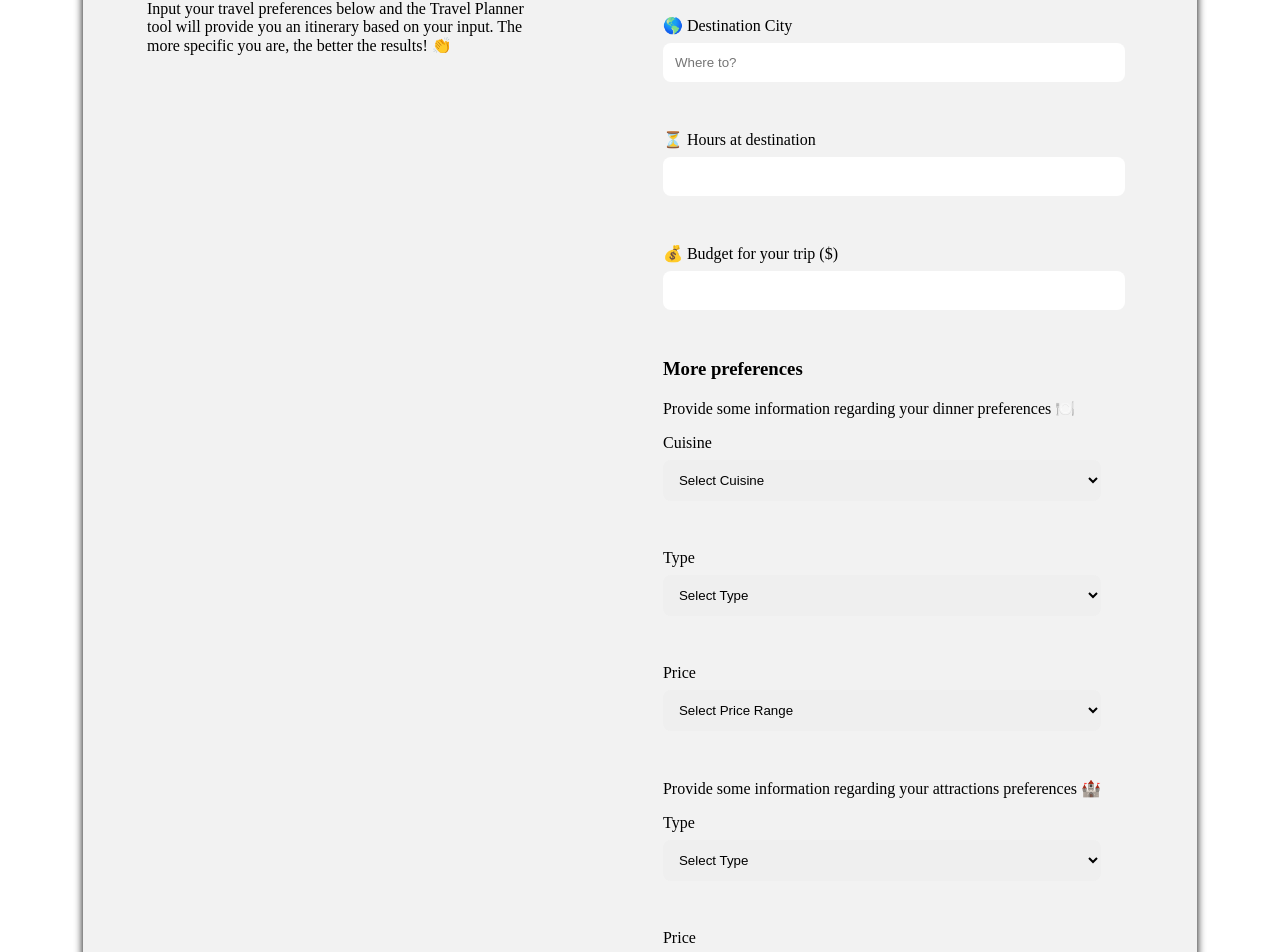
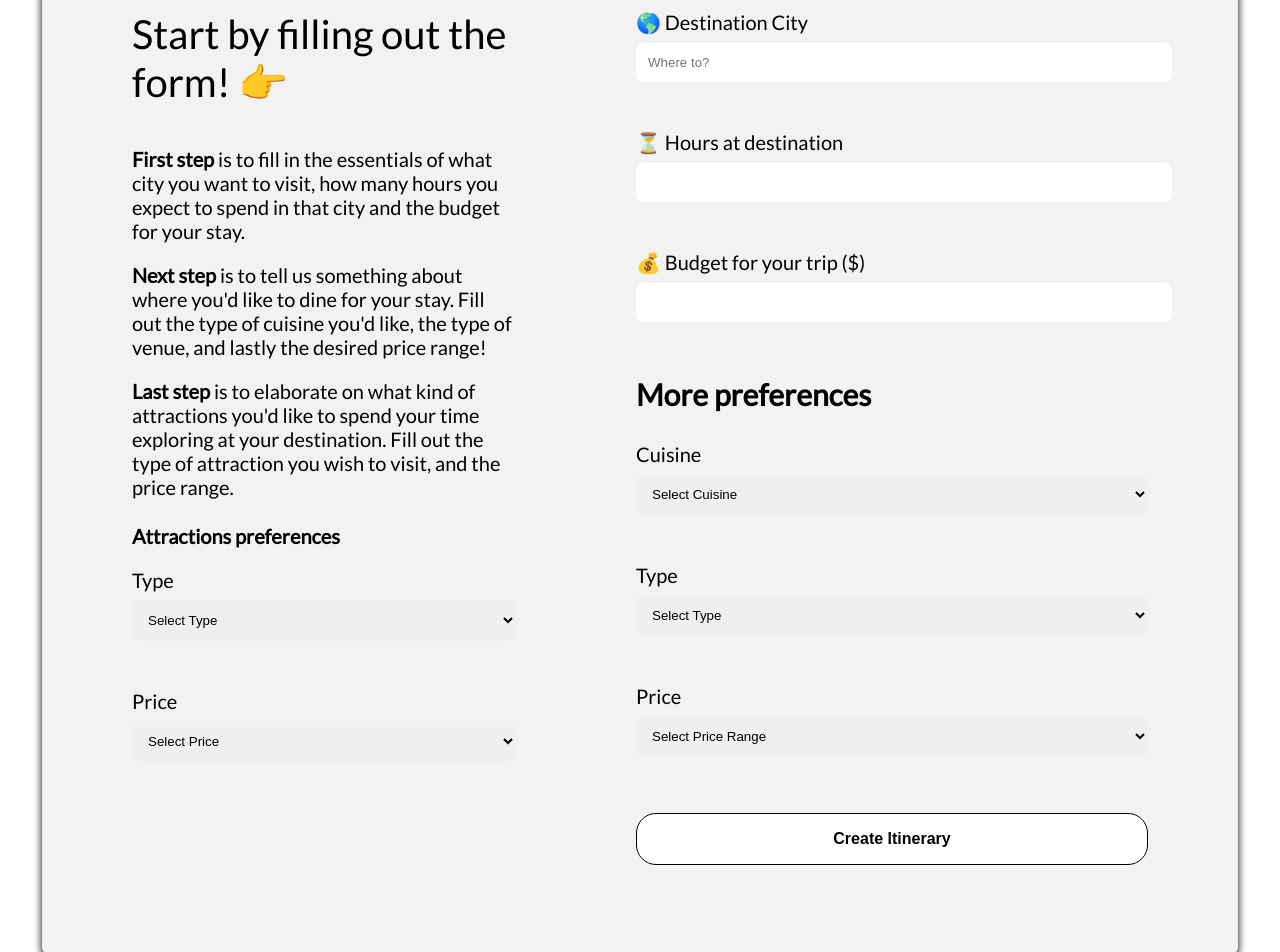
Before and after one commit to Rallefar1103/travel-planner-frontend, a React (Create React App) app: page / in a window 1280 px wide. Shown: the part 900-1852 px from the top of the page. Built offline with nearby package versions, Linux system fonts and the light colour scheme.

Commit message:
styles the form to look better

```diff
--- a/src/App.css
+++ b/src/App.css
@@ -1,6 +1,5 @@
 .App {
   min-height: 100vh;
-  background-color: "#3C3C3C";
   display: flex;
   flex-direction: column;
   align-items: center;
--- a/src/components/FormComponent/itineraryForm.css
+++ b/src/components/FormComponent/itineraryForm.css
@@ -3,8 +3,8 @@
 
 :root {
     --bg-color: #f2f2f2; /* Background color for the form section */
-    --section-padding: 4rem; /* Padding around the entire form section */
-    --container-margin: 2rem; /* Margin for individual containers */
+    --section-padding: 5rem; /* Padding around the entire form section */
+    --container-margin: 10px; /* Margin for individual containers */
     --input-padding: 0.75rem; /* Padding for input fields */
     --input-margin-bottom: 1.5rem; /* Space between input fields */
     --input-border-radius: 8px; /* Rounded corners for input fields */
@@ -21,21 +21,56 @@
     display: flex;
     justify-content: space-between;
     align-items: flex-start;
-    max-width: 100vw; /* Max width of the form section to prevent it from getting too wide */
+    padding-top: 0;
     padding: var(--section-padding);
     background-color: var(--bg-color);
     border-radius: var(--input-border-radius);
-    font-family: var(--font-family);
     box-shadow: 0 4px 8px rgba(0, 0, 0, 2); /* Optional: adds a subtle shadow for depth */
   }
 
+  .bold {
+    font-weight: 700;
+  }
+
+  .form-intro {
+    margin-top: 0;
+    font-size: 40px;
+  }
+
+  .form-dest-info {
+    font-size: 20px;
+  }
+
+  .form-dining-info {
+
+    font-size: 20px;
+  }
+
+  .form-attractions-info {
+
+    font-size: 20px;
+  }
+
+  .form-preferences {
+    font-size: 30px;
+    font-weight: 700;
+  }
+
+  .form-attractions {
+    font-size: 20px;
+    font-weight: 600;
+    padding-top: 5px;
+  }
+
   .left-section {
+    margin: var(--container-margin);
     padding-right: 100px;
     width: 30vw;
   }
 
   .right-section {
     margin: var(--container-margin);
+    width: 40vw;
   }
 
   .form-group {
@@ -45,6 +80,7 @@
   .form-label {
     display: block; /* Make the label a block element to ensure it takes up the full width */
     margin-bottom: 0.5rem;
+    font-size: 20px;
   }
 
 
@@ -56,15 +92,23 @@
     border-radius: var(--input-border-radius);
   }
 
-  .submitArea {
+  .submit-area {
     display: flex;
-    justify-content: center; /* Center the button */
+    width: 100%; /* Ensure the submit area takes the full width of its container */
+    justify-content: center; /* Center the button, this can be removed since the button will be full width */
     margin-top: var(--button-margin-top);
   }
 
-  .submitArea button {
+
+  .submit-area button {
     padding: var(--button-padding);
+    width: 100%; /* Make the button full width */
     border-radius: var(--button-border-radius);
+    border: 1px solid black; /* Change border color to black */
+    background-color: #ffffff; /* Set the background color of the button to white or any desired color */
+    color: black; /* Change the text color to black */
+    cursor: pointer; /* Change cursor to pointer to indicate it's clickable */
+    font-weight: bold; /* Optional: if you want the text on the button to be bold */
     /* Rest of the button styles remain unchanged */
   }
   /* Adjust the layout for smaller screens */
--- a/src/components/FormComponent/itineraryForm.tsx
+++ b/src/components/FormComponent/itineraryForm.tsx
@@ -142,11 +142,71 @@ const ItineraryForm: React.FC<ItineraryFormProps> = ({
   return (
     <section id="itineraryForm">
       <div className="left-section">
-        <p className="formDescription">
-          Input your travel preferences below and the Travel Planner tool will
-          provide you an itinerary based on your input. The more specific you
-          are, the better the results! 👏
+        <p className="form-intro">Start by filling out the form! 👉</p>
+        <p className="form-dest-info">
+          <span className="bold">First step</span> is to fill in the essentials
+          of what city you want to visit, how many hours you expect to spend in
+          that city and the budget for your stay.
         </p>
+
+        <p className="form-dining-info">
+          <span className="bold">Next step</span> is to tell us something about
+          where you'd like to dine for your stay. Fill out the type of cuisine
+          you'd like, the type of venue, and lastly the desired price range!
+        </p>
+
+        <p className="form-attractions-info">
+          <span className="bold">Last step</span> is to elaborate on what kind
+          of attractions you'd like to spend your time exploring at your
+          destination. Fill out the type of attraction you wish to visit, and
+          the price range.
+        </p>
+
+        <p className="form-attractions">Attractions preferences</p>
+
+        <div className="form-group">
+          <label className="form-label" htmlFor="attraction-type">
+            {" "}
+            Type{" "}
+          </label>
+          <select
+            className="form-input"
+            name="userPreferences.attractionOptions.type"
+            value={formState.userPreferences.attractionOptions.type}
+            multiple={false}
+            onChange={handleChange}
+            required={true}
+          >
+            <option value=""> Select Type </option>
+            <option value="art">Art 🖼️ </option>
+            <option value="outdoor">Outdoor 🏞️ </option>
+            <option value="monuments">Monuments 🗽 </option>
+            <option value="religion">Religion 🕌 </option>
+            <option value="sports">Sports 🏟️ </option>
+            <option value="city">City 🌆 </option>
+          </select>
+        </div>
+
+        <div className="form-group">
+          <label className="form-label" htmlFor="labelForAttractionPrice">
+            {" "}
+            Price{" "}
+          </label>
+          <select
+            className="form-input"
+            name="userPreferences.attractionOptions.priceRange"
+            value={formState.userPreferences.attractionOptions.priceRange}
+            multiple={false}
+            onChange={handleChange}
+            required={true}
+          >
+            <option value=""> Select Price </option>
+            <option value="budget">$ </option>
+            <option value="midrange">$$</option>
+            <option value="highend">$$$</option>
+          </select>
+        </div>
+
         {/* Include any logos or additional info here */}
       </div>
       <div className="right-section">
@@ -194,12 +254,8 @@ const ItineraryForm: React.FC<ItineraryFormProps> = ({
             />
           </div>
 
-          <h3 className="userPreferencesText"> More preferences </h3>
-          <section className="userPreferences">
-            <p className="diningOptionsText">
-              Provide some information regarding your{" "}
-              <span className="boldDiningOptions">dinner preferences 🍽️</span>
-            </p>
+          <h3 className="form-preferences"> More preferences </h3>
+
           <div className="diningOptions">
             <div className="form-group">
               <label className="form-label" htmlFor="cuisine">
@@ -264,63 +320,12 @@ const ItineraryForm: React.FC<ItineraryFormProps> = ({
             </div>
           </div>
 
-            <p className="attractionsOptionsText">
-              Provide some information regarding your{" "}
-              <span className="boldAttractionsOptions">
-                attractions preferences 🏰
-              </span>
-            </p>
-            <div className="attractionsOptions">
-              <div className="form-group">
-                <label className="form-label" htmlFor="attraction-type">
-                  {" "}
-                  Type{" "}
-                </label>
-                <select
-                  className="form-input"
-                  name="userPreferences.attractionOptions.type"
-                  value={formState.userPreferences.attractionOptions.type}
-                  multiple={false}
-                  onChange={handleChange}
-                  required={true}
-                >
-                  <option value=""> Select Type </option>
-                  <option value="art">Art 🖼️ </option>
-                  <option value="outdoor">Outdoor 🏞️ </option>
-                  <option value="monuments">Monuments 🗽 </option>
-                  <option value="religion">Religion 🕌 </option>
-                  <option value="sports">Sports 🏟️ </option>
-                  <option value="city">City 🌆 </option>
-                </select>
-              </div>
-
-              <div className="form-group">
-                <label className="form-label" htmlFor="labelForAttractionPrice">
-                  {" "}
-                  Price{" "}
-                </label>
-                <select
-                  className="form-input"
-                  name="userPreferences.attractionOptions.priceRange"
-                  value={formState.userPreferences.attractionOptions.priceRange}
-                  multiple={false}
-                  onChange={handleChange}
-                  required={true}
-                >
-                  <option value=""> Select Price </option>
-                  <option value="budget">$ </option>
-                  <option value="midrange">$$</option>
-                  <option value="highend">$$$</option>
-                </select>
-              </div>
-            </div>
-            <div className="submitArea">
+          <div className="submit-area">
             <button type="submit" onClick={handleSubmit} disabled={loading}>
               {loading ? "Creating your itinerary..." : "Create Itinerary"}
             </button>
             {error && <p className="error-message">Error: {error.message}</p>}
           </div>
-          </section>
         </form>
       </div>
     </section>
```
Lines whose indentation alone changed are shown as unchanged.
